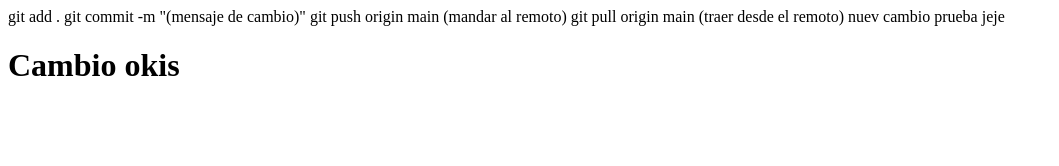
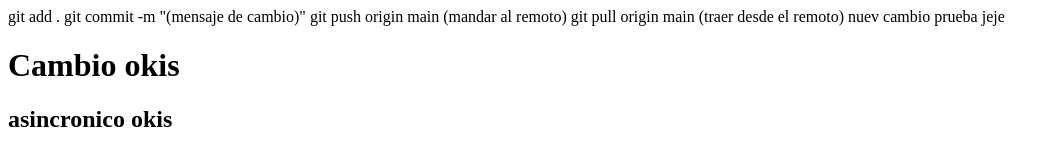
Before and after one commit to ExDiego/proyecto14, a plain HTML site: page index.html in a window 1280 px wide. Shown: the whole page, without its empty margins (0-1059 px from the left). Drawn offline with Linux system fonts and the light colour scheme.

Commit message:
Update index.html
asfjgsagd

```diff
--- a/index.html
+++ b/index.html
@@ -13,5 +13,6 @@
 
     nuev cambio prueba jeje
     <h1>Cambio okis</h1>
+    <h2>asincronico okis</h2>
 </body>
 </html>
```
